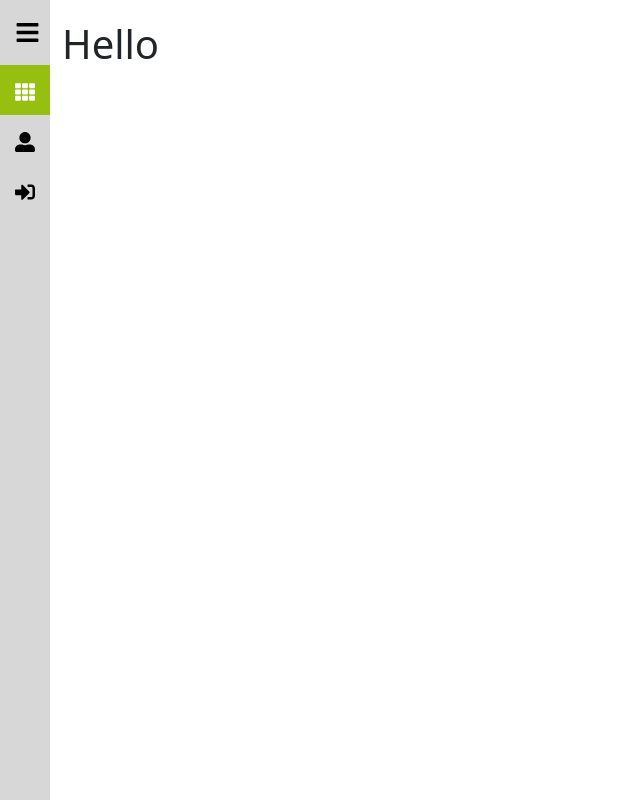
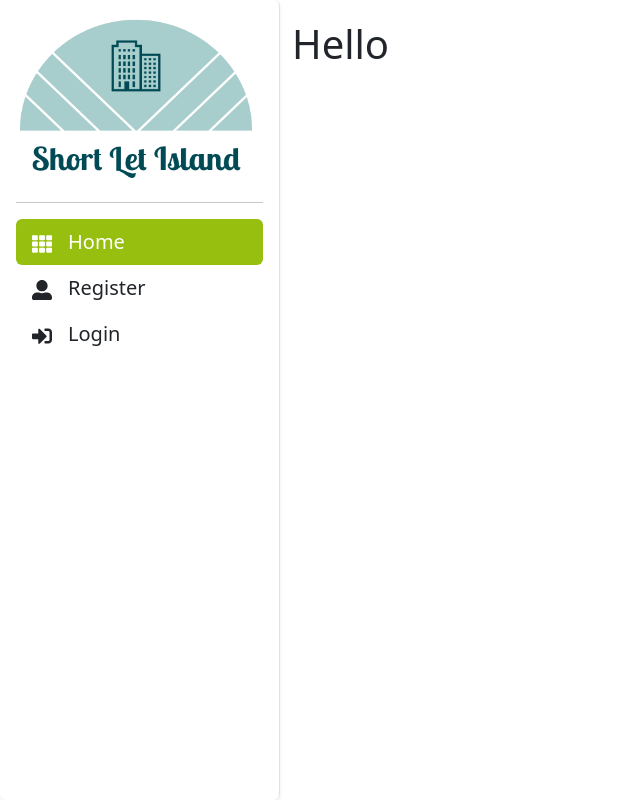
Before and after one commit to ichala/short-let-frontend, a React (Create React App) app: page / in a window 1280 px wide. Shown: the whole page, without its empty margins (0-640 px from the left). Built offline with nearby package versions, Linux system fonts and the light colour scheme.

Commit message:
Update Layout & Logo

```diff
--- a/package.json
+++ b/package.json
@@ -3,12 +3,14 @@
   "version": "0.1.0",
   "private": true,
   "dependencies": {
+    "@popperjs/core": "^2.11.6",
     "@reduxjs/toolkit": "^1.8.5",
     "@testing-library/jest-dom": "^5.16.5",
     "@testing-library/react": "^13.4.0",
     "@testing-library/user-event": "^13.5.0",
     "axios": "^0.27.2",
     "bootstrap": "^5.2.1",
+    "jquery": "^3.6.1",
     "react": "^18.2.0",
     "react-dom": "^18.2.0",
     "react-icons": "^4.4.0",
--- a/src/App.css
+++ b/src/App.css
@@ -14,30 +14,7 @@
 main {
   width: 100%;
   padding: 20px;
-}
-
-.sidebar {
-  background: #d7d7d7;
-  color: #000;
-  height: 100vh;
-  width: 200px;
-  transition: all 0.5s;
-}
-
-.top_section {
-  display: flex;
-  align-items: center;
-  padding: 20px 15px;
-}
-
-.logo {
-  font-size: 30px;
-}
-
-.bars {
-  display: flex;
-  font-size: 25px;
-  margin-left: 50px;
+  overflow-y: scroll;
 }
 
 .link {
@@ -56,11 +33,16 @@ main {
 }
 
 .active {
-  background: var(--main);
-  color: var(--secondary);
+  background: var(--main) !important;
+  color: var(--secondary) !important;
 }
 
 .icon,
 .link_text {
   font-size: 20px;
 }
+
+.nav-link.active,
+.nav-pills {
+  color: var(--secondary) !important;
+}
--- a/src/Layouts/layout.module.css
+++ b/src/Layouts/layout.module.css
@@ -1,4 +1,8 @@
-.main_container {
-  display: flex;
-  min-height: 100vh;
+
+@media screen and (min-width: 768px) {
+  .main_container {
+    display: flex;
+    min-height: 100vh;
+    max-height: 100vh;
+  }
 }
--- a/src/components/SideBar.jsx
+++ b/src/components/SideBar.jsx
@@ -1,15 +1,14 @@
-import React, { useState } from 'react';
+// import React, { useState } from 'react';
 import {
   FaTh,
-  FaBars,
   FaUserAlt,
   FaSignInAlt,
 } from 'react-icons/fa';
 import { NavLink } from 'react-router-dom';
 
 const Sidebar = () => {
-  const [isOpen, setIsOpen] = useState(false);
-  const toggle = () => setIsOpen(!isOpen);
+  // const [isOpen, setIsOpen] = useState(false);
+  // const toggle = () => setIsOpen(!isOpen);
   const menuItem = [
     {
       path: '/',
@@ -31,35 +30,66 @@ const Sidebar = () => {
     },
   ];
   return (
+    <>
+      <div className="collapse d-md-none" id="navbarToggleExternalContent">
+        <div className="bg-light p-2">
+          <ul className="nav nav-pills flex-column mb-auto">
 
-    <div style={{ width: isOpen ? '200px' : '50px' }} className="sidebar">
-      <div className="top_section">
-        <h1 style={{ display: isOpen ? 'block' : 'none' }} className="logo">
-          Logo
-        </h1>
-        <div style={{ marginLeft: isOpen ? '50px' : '0px' }} className="bars">
-          <FaBars onClick={toggle} />
-        </div>
-      </div>
             {menuItem.map((item, index) => (
+              <li key={index} className="nav-item text-dark text-decoration-none">
                 <NavLink
                   to={item.path}
-          key={index}
-          className="link text-decoration-none"
+                  className="nav-link text-decoration-none text-dark d-flex gap-3"
                   end={item.end}
                 >
                   <div className="icon">{item.icon}</div>
                   <div
-            style={{ display: isOpen ? 'block' : 'none' }}
                     className="link_text"
                   >
                     {item.name}
                   </div>
                 </NavLink>
+              </li>
             ))}
+          </ul>
+        </div>
+      </div>
+      <nav className="navbar navbar-light bg-light d-md-none">
+        <div className="container-fluid">
+          <button className="navbar-toggler shadow-none" type="button" data-bs-toggle="collapse" data-bs-target="#navbarToggleExternalContent" aria-controls="navbarToggleExternalContent" aria-expanded="false" aria-label="Toggle navigation">
+            <span className="navbar-toggler-icon" />
+          </button>
+        </div>
+      </nav>
+
+      <div className="d-flex border-end flex-column flex-shrink-0 p-3 d-md-block d-none shadow-sm  rounded sidebar" style={{ width: '280px' }}>
+        <a href="sqs" className="d-flex align-items-center mb-3 mb-md-0 me-md-auto text-white text-decoration-none">
+          <img src="/images/logo.png" style={{ width: '240px', height: '170px' }} alt="" srcSet="" />
+        </a>
+        <hr />
+        <ul className="nav nav-pills flex-column mb-auto">
+
+          {menuItem.map((item, index) => (
+            <li key={index} className="nav-item text-dark text-decoration-none">
+              <NavLink
+                to={item.path}
+                className="nav-link text-decoration-none text-dark d-flex gap-3"
+                end={item.end}
+              >
+                <div className="icon">{item.icon}</div>
+                <div
+                  className="link_text"
+                >
+                  {item.name}
+                </div>
+              </NavLink>
+            </li>
+          ))}
+        </ul>
+
       </div>
 
+    </>
   );
 };
-
 export default Sidebar;
--- a/src/index.js
+++ b/src/index.js
@@ -1,9 +1,11 @@
 import React from 'react';
+import 'bootstrap/dist/css/bootstrap.min.css';
+import 'jquery/dist/jquery.min';
+import 'bootstrap/dist/js/bootstrap.bundle';
 import ReactDOM from 'react-dom/client';
 import { Provider } from 'react-redux';
 import App from './App';
 import store from './redux/store';
-import 'bootstrap/dist/css/bootstrap.min.css';
 
 const root = ReactDOM.createRoot(document.getElementById('root'));
 root.render(
```
Also changed, not shown: public/images/logo.png (added), 1 other file (tests, documents, lock files or other folders). Lines whose indentation alone changed are shown as unchanged.
